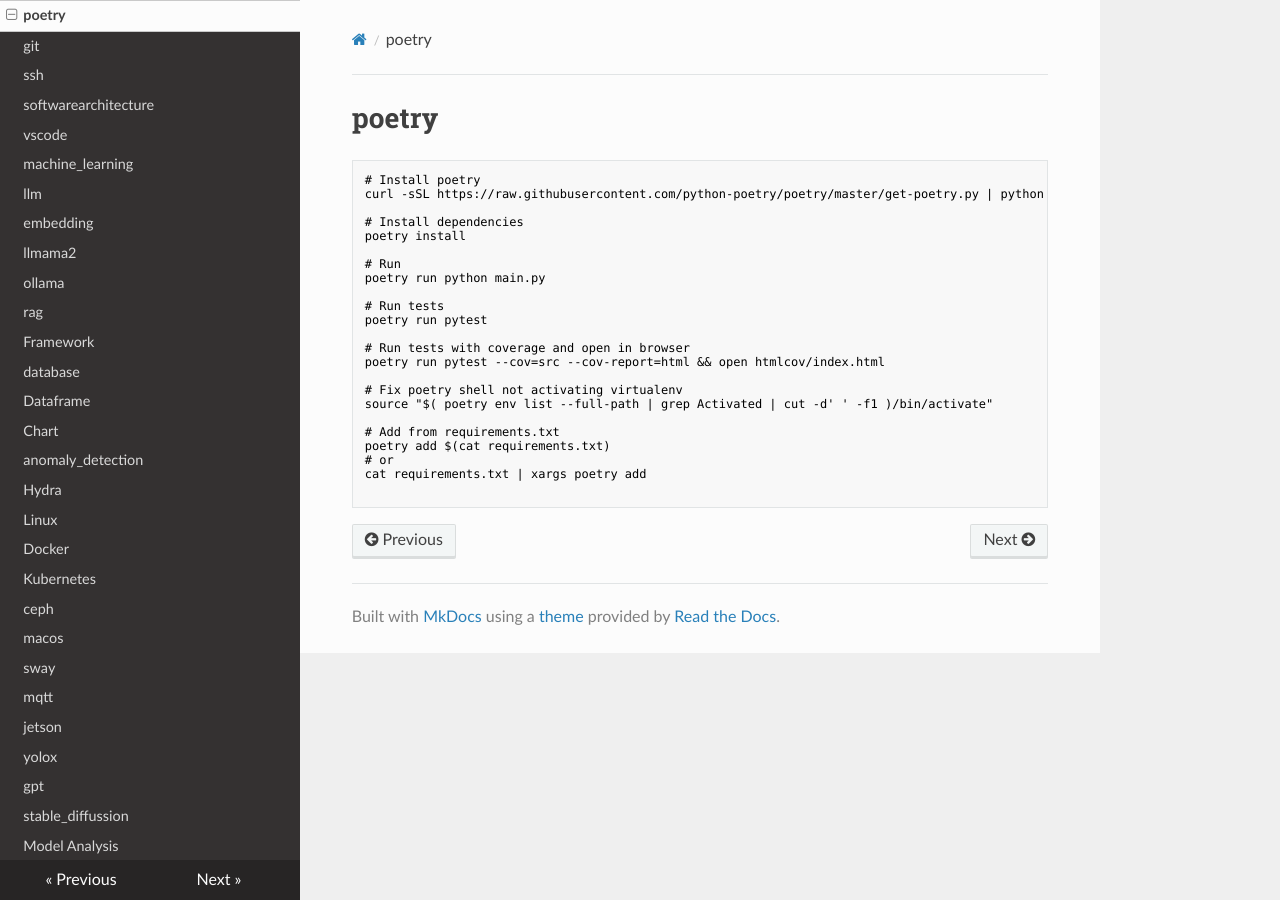
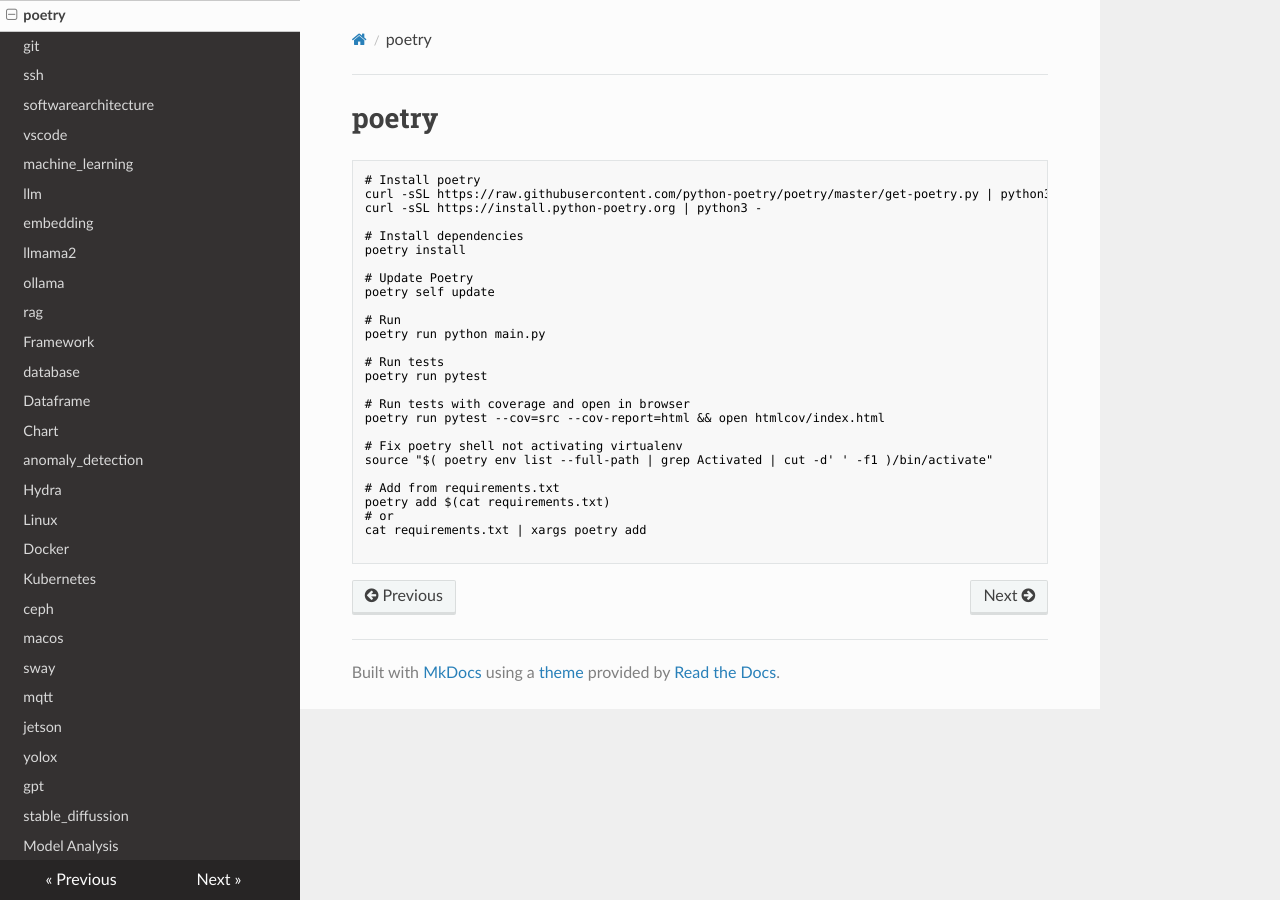
Before and after one commit to furyhawk/124c41, an MkDocs documentation site: the page built from docs/poetry.md, in a window 1280 px wide. Built offline with MkDocs 1.6.1, drawn with Linux system fonts in a browser that asks for light colours; nearby versions of some CDN libraries.

Commit message:
Update documentation for Git and Poetry installation instructions

````diff
--- a/docs/poetry.md
+++ b/docs/poetry.md
@@ -2,10 +2,14 @@
 
 ```zsh
 # Install poetry
-curl -sSL https://raw.githubusercontent.com/python-poetry/poetry/master/get-poetry.py | python -
+curl -sSL https://raw.githubusercontent.com/python-poetry/poetry/master/get-poetry.py | python3 -
+curl -sSL https://install.python-poetry.org | python3 -
 
 # Install dependencies
 poetry install
+
+# Update Poetry
+poetry self update
 
 # Run
 poetry run python main.py
````
Also changed, not shown: docs/git.md (+4 -0 lines).
